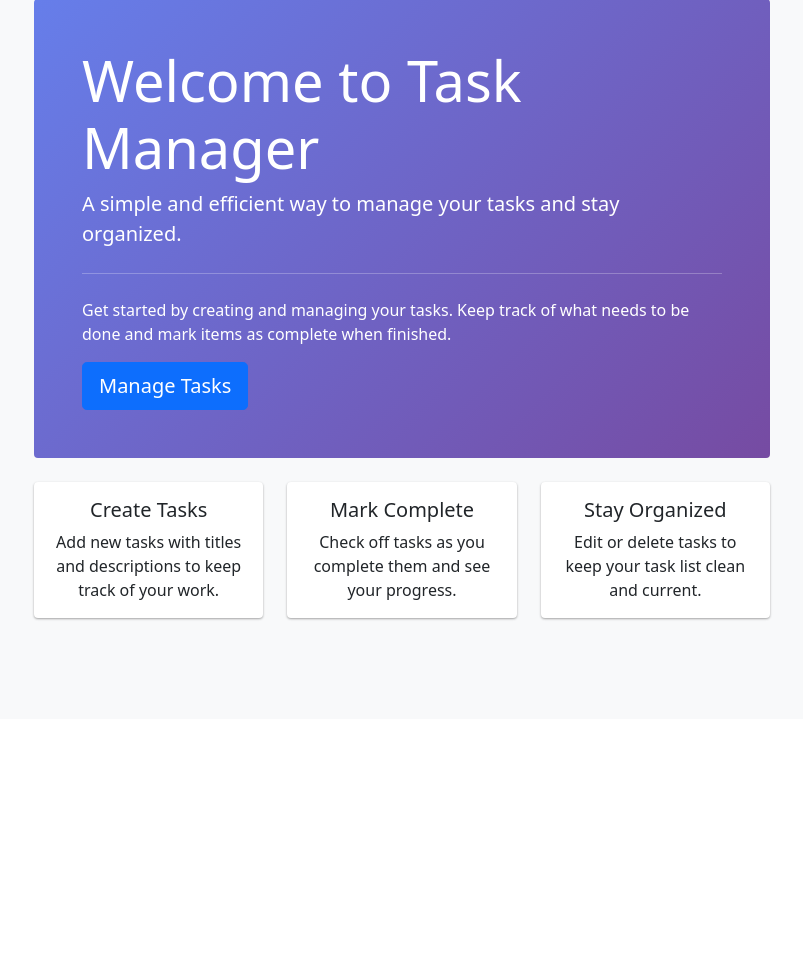
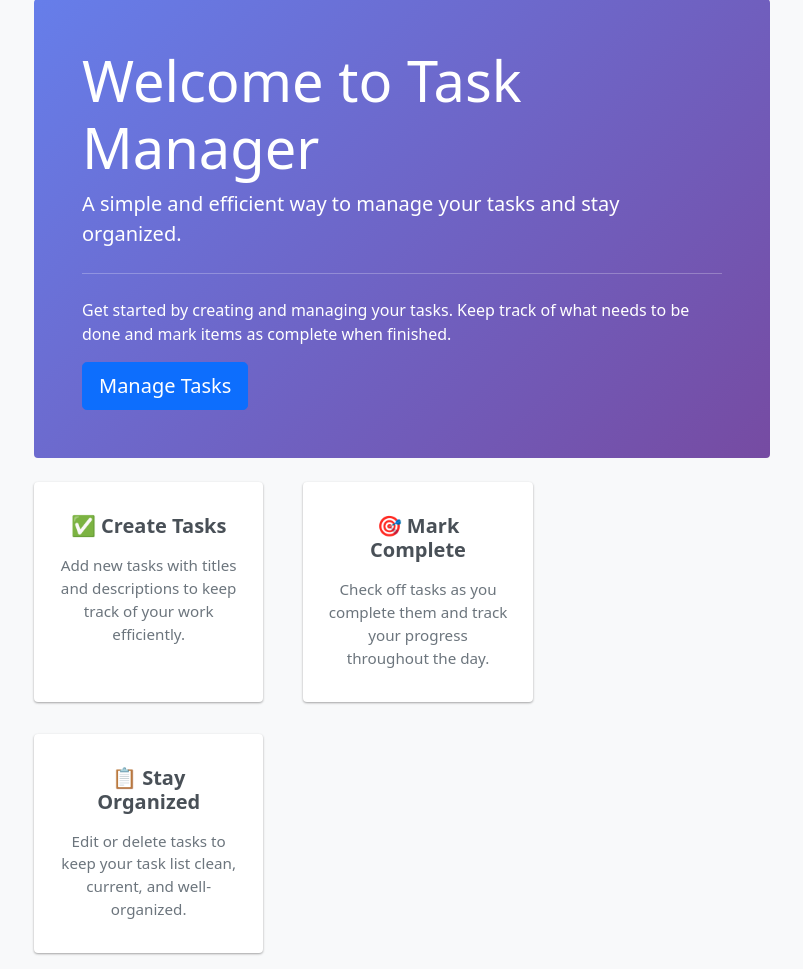
Before and after one commit to Shireen011/flask-task-manager, a Flask app: page / in a window 1280 px wide. Shown: the part 81-1050 px from the top of the page, without its empty margins (238-1041 px from the left). Before the commit the page ends 702 px from the top, so only its background shows below. Run offline with Flask 3, Linux system fonts and the light colour scheme; some libraries are stand-ins or nearby versions.

Commit message:
Make feature cards uniform in size with consistent heights and improved styling

```diff
--- a/static/css/style.css
+++ b/static/css/style.css
@@ -2,6 +2,47 @@
 
 body {
     background-color: #f8f9fa;
+}
+
+/* Home page feature cards - uniform height */
+.feature-cards {
+    display: flex;
+    flex-wrap: wrap;
+    gap: 1rem;
+}
+
+.feature-cards .col-md-4 {
+    display: flex;
+}
+
+.feature-cards .card {
+    flex: 1;
+    height: 100%;
+    min-height: 200px;
+    display: flex;
+    flex-direction: column;
+}
+
+.feature-cards .card-body {
+    flex: 1;
+    display: flex;
+    flex-direction: column;
+    justify-content: center;
+    padding: 2rem 1.5rem;
+}
+
+.feature-cards .card-title {
+    font-size: 1.25rem;
+    font-weight: 600;
+    margin-bottom: 1rem;
+    color: #495057;
+}
+
+.feature-cards .card-text {
+    flex: 1;
+    font-size: 0.95rem;
+    line-height: 1.5;
+    color: #6c757d;
 }
 
 .task-item {
--- a/templates/index.html
+++ b/templates/index.html
@@ -13,28 +13,28 @@
             <a class="btn btn-primary btn-lg" href="{{ url_for('tasks_page') }}" role="button">Manage Tasks</a>
         </div>
 
-        <div class="row mt-4">
-            <div class="col-md-4">
-                <div class="card">
+        <div class="row mt-4 feature-cards">
+            <div class="col-md-4 mb-3">
+                <div class="card h-100">
                     <div class="card-body text-center">
-                        <h5 class="card-title">Create Tasks</h5>
-                        <p class="card-text">Add new tasks with titles and descriptions to keep track of your work.</p>
+                        <h5 class="card-title">✅ Create Tasks</h5>
+                        <p class="card-text">Add new tasks with titles and descriptions to keep track of your work efficiently.</p>
                     </div>
                 </div>
             </div>
-            <div class="col-md-4">
-                <div class="card">
+            <div class="col-md-4 mb-3">
+                <div class="card h-100">
                     <div class="card-body text-center">
-                        <h5 class="card-title">Mark Complete</h5>
-                        <p class="card-text">Check off tasks as you complete them and see your progress.</p>
+                        <h5 class="card-title">🎯 Mark Complete</h5>
+                        <p class="card-text">Check off tasks as you complete them and track your progress throughout the day.</p>
                     </div>
                 </div>
             </div>
-            <div class="col-md-4">
-                <div class="card">
+            <div class="col-md-4 mb-3">
+                <div class="card h-100">
                     <div class="card-body text-center">
-                        <h5 class="card-title">Stay Organized</h5>
-                        <p class="card-text">Edit or delete tasks to keep your task list clean and current.</p>
+                        <h5 class="card-title">📋 Stay Organized</h5>
+                        <p class="card-text">Edit or delete tasks to keep your task list clean, current, and well-organized.</p>
                     </div>
                 </div>
             </div>
```
